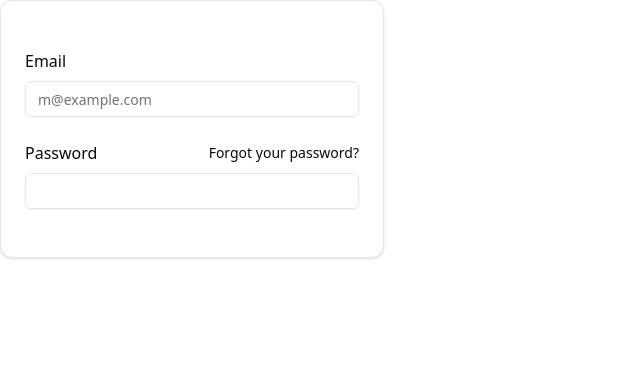
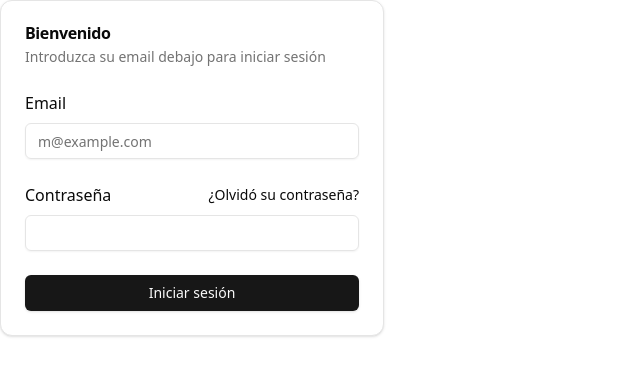
Before and after one commit to valium69mg/single-vendor-ecommerce-frontend, a React (Vite) app: page /login in a window 1280 px wide. Shown: the top 376 px of the page, without its empty margins (0-640 px from the left). Built offline with nearby package versions, Linux system fonts and the light colour scheme.

Commit message:
feat: terminar de componentizar el login form, se termina form generico, button generico y form field generico

```diff
--- a/src/components/auth/LoginForm.tsx
+++ b/src/components/auth/LoginForm.tsx
@@ -1,37 +1,49 @@
 import { Form } from "../common/Form";
-import { Label } from "@radix-ui/react-label";
-import { Input } from "../ui/input";
+import { useTranslation } from "react-i18next";
+import FormField from "../common/FormField";
+import GenericButton from "../common/GenericButton";
 
 function LoginFormContent() {
+  const { t } = useTranslation();
+
   return (
     <form>
       <div className="flex flex-col gap-6">
-        <div className="grid gap-2">
-          <Label htmlFor="email">Email</Label>
-          <Input id="email" type="email" placeholder="m@example.com" required />
-        </div>
-        <div className="grid gap-2">
-          <div className="flex items-center">
-            <Label htmlFor="password">Password</Label>
-            <a
-              href="#"
-              className="ml-auto inline-block text-sm underline-offset-4 hover:underline"
-            >
-              Forgot your password?
-            </a>
-          </div>
-          <Input id="password" type="password" required />
-        </div>
-
+        <FormField
+          labelKey="email"
+          inputId="email"
+          inputType="email"
+          inputPlaceholder="m@example.com"
+          inputRequired
+        />
+        <FormField
+          labelKey="password"
+          inputId="password"
+          inputType="password"
+          inputRequired
+          anchorElement={<a href="#">{t("forgotYourPassword")}</a>}
+        />
       </div>
     </form>
   );
 }
 
+function LoginFormFooterContent() {
+  const { t } = useTranslation();
+  return <GenericButton label={t("login")} type="submit" />;
+}
+
 export default function LoginForm() {
+  const { t } = useTranslation();
+
   return (
     <>
-      <Form content={<LoginFormContent/>}></Form>
+      <Form
+        title={t("welcome")}
+        description={t("loginFormDescription")}
+        content={<LoginFormContent />}
+        footerContent={<LoginFormFooterContent />}
+      ></Form>
     </>
   );
 }
--- /dev/null
+++ b/src/components/common/FormField.tsx
@@ -0,0 +1,42 @@
+import { Label } from "@radix-ui/react-label";
+import { Input } from "../ui/input";
+import { useTranslation } from "react-i18next";
+
+interface FormFieldProps {
+  labelKey: string;
+  inputId: string;
+  inputType?: string;
+  inputPlaceholder?: string;
+  inputRequired?: boolean;
+  anchorElement?: React.ReactNode;
+}
+
+export default function FormField({
+  labelKey,
+  inputId,
+  inputType = "text",
+  inputPlaceholder,
+  inputRequired = false,
+  anchorElement,
+}: FormFieldProps) {
+  const { t } = useTranslation();
+
+  return (
+    <div className="grid gap-2">
+      <div className="flex items-center">
+        <Label htmlFor={inputId}>{t(labelKey)}</Label>
+        {anchorElement && (
+          <div className="ml-auto inline-block text-sm underline-offset-4 hover:underline">
+            {anchorElement}
+          </div>
+        )}
+      </div>
+      <Input
+        id={inputId}
+        type={inputType}
+        placeholder={inputPlaceholder}
+        required={inputRequired}
+      />
+    </div>
+  );
+}
--- /dev/null
+++ b/src/components/common/GenericButton.tsx
@@ -0,0 +1,14 @@
+import { Button } from "@/components/ui/button";
+
+interface GenericButtonProps {
+  label: string;
+  type: "submit" | "reset" | "button" | undefined;
+}
+
+export default function GenericButton({ label, type }: GenericButtonProps) {
+  return (
+    <Button type={type} className="w-full">
+      {label}
+    </Button>
+  );
+}
--- a/src/i18n/index.ts
+++ b/src/i18n/index.ts
@@ -1,18 +1,26 @@
-import i18n from "i18next"
-import { initReactI18next } from "react-i18next"
+import i18n from "i18next";
+import { initReactI18next } from "react-i18next";
 
-i18n
-  .use(initReactI18next)
-  .init({
+i18n.use(initReactI18next).init({
   resources: {
     en: {
       translation: {
         welcome: "Welcome",
+        login: "Login",
+        loginFormDescription: "Enter your email below to login to your account",
+        forgotYourPassword: "Forgot your password?",
+        email: "Email",
+        password: "Password"
       },
     },
     es: {
       translation: {
         welcome: "Bienvenido",
+        login: "Iniciar sesión",
+        loginFormDescription: "Introduzca su email debajo para iniciar sesión",
+        forgotYourPassword: "¿Olvidó su contraseña?",
+        email: "Email",
+        password: "Contraseña"
       },
     },
   },
@@ -21,6 +29,6 @@ i18n
   interpolation: {
     escapeValue: false,
   },
-  })
+});
 
-export default i18n
+export default i18n;
```
Lines whose indentation alone changed are shown as unchanged.
